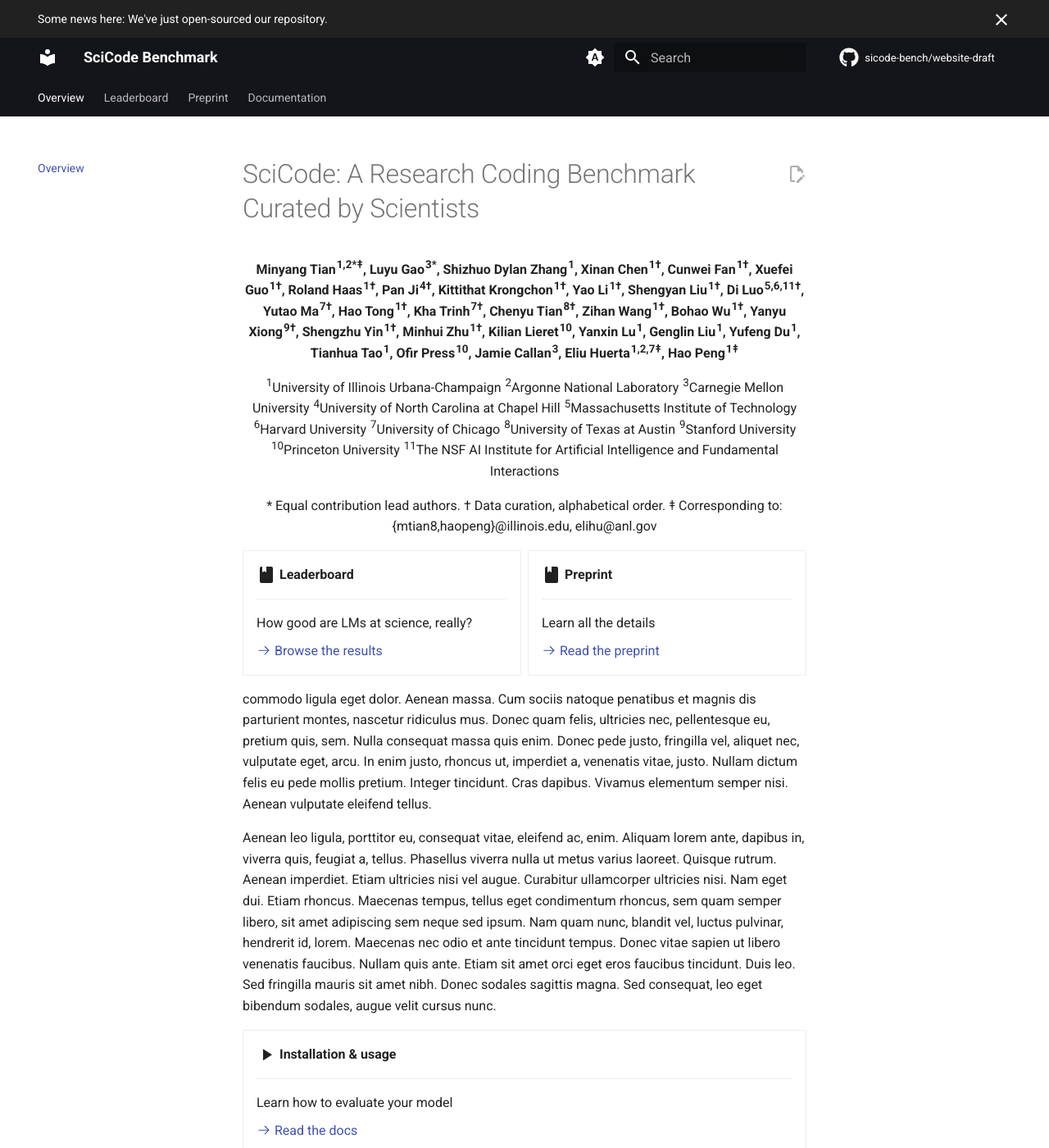
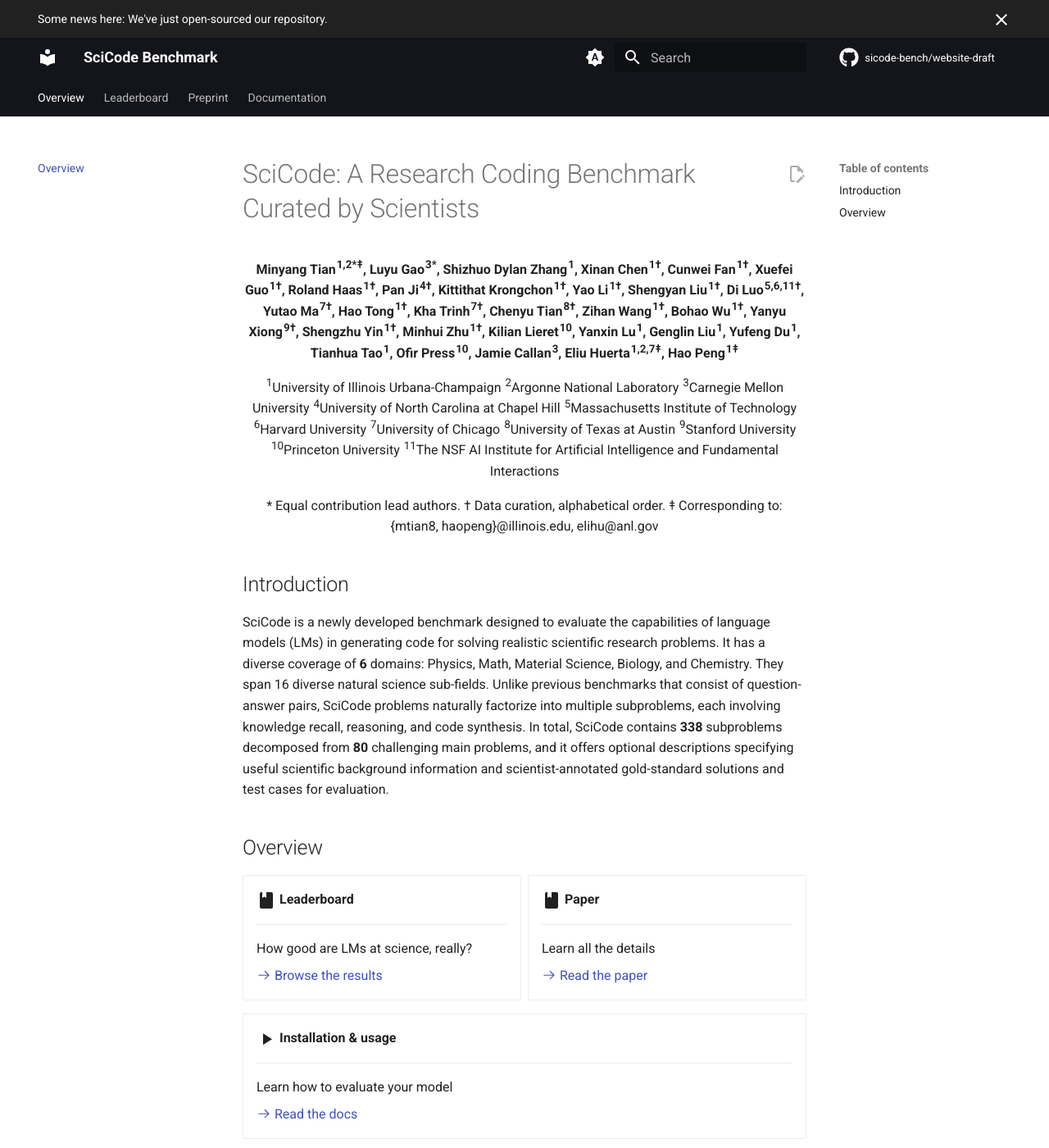
Before and after one commit to scicode-bench/scicode-bench.github.io, an MkDocs documentation site: the page built from docs/index.md, in a window 1280 px wide and 1400 px high. Shown: the whole window at 82% size. Built offline with MkDocs 1.6.1 and Material for MkDocs 9.7.7, drawn with Linux system fonts in a browser that asks for light colours; comment, search, counter and statistics services are not loaded.

Commit message:
Update index.md

```diff
--- a/docs/index.md
+++ b/docs/index.md
@@ -20,10 +20,14 @@
 
 <p align="center">
 * Equal contribution lead authors. † Data curation, alphabetical order.
-
-‡ Corresponding to: {mtian8,haopeng}@illinois.edu, elihu@anl.gov
+‡ Corresponding to: {mtian8, haopeng}@illinois.edu, elihu@anl.gov
 </p>
 
+## Introduction
+SciCode is a newly developed benchmark designed to evaluate the capabilities of language models (LMs) in generating code for solving realistic scientific research problems. It has a diverse coverage of **6** domains: Physics, Math, Material Science, Biology, and Chemistry. They span 16 diverse natural science sub-fields. Unlike previous benchmarks that consist of question-answer pairs, SciCode problems naturally factorize into multiple subproblems, each involving knowledge recall, reasoning, and code synthesis. In total, SciCode contains **338** subproblems decomposed from **80** challenging main problems, and it offers optional descriptions specifying useful scientific background information and scientist-annotated gold-standard solutions and test cases for evaluation.
+
+
+## Overview
 
 
 
@@ -37,18 +41,16 @@
 
     [:octicons-arrow-right-24: Browse the results](leaderboard.md)
 
--   :material-book:{ .lg .middle } __Preprint__
+-   :material-book:{ .lg .middle } __Paper__
 
     ---
 
     Learn all the details
 
-    [:octicons-arrow-right-24: Read the preprint](https://arxiv.com)
+    [:octicons-arrow-right-24: Read the paper](https://arxiv.com)
 </div>
 
-commodo ligula eget dolor. Aenean massa. Cum sociis natoque penatibus et magnis dis parturient montes, nascetur ridiculus mus. Donec quam felis, ultricies nec, pellentesque eu, pretium quis, sem. Nulla consequat massa quis enim. Donec pede justo, fringilla vel, aliquet nec, vulputate eget, arcu. In enim justo, rhoncus ut, imperdiet a, venenatis vitae, justo. Nullam dictum felis eu pede mollis pretium. Integer tincidunt. Cras dapibus. Vivamus elementum semper nisi. Aenean vulputate eleifend tellus.
 
-Aenean leo ligula, porttitor eu, consequat vitae, eleifend ac, enim. Aliquam lorem ante, dapibus in, viverra quis, feugiat a, tellus. Phasellus viverra nulla ut metus varius laoreet. Quisque rutrum. Aenean imperdiet. Etiam ultricies nisi vel augue. Curabitur ullamcorper ultricies nisi. Nam eget dui. Etiam rhoncus. Maecenas tempus, tellus eget condimentum rhoncus, sem quam semper libero, sit amet adipiscing sem neque sed ipsum. Nam quam nunc, blandit vel, luctus pulvinar, hendrerit id, lorem. Maecenas nec odio et ante tincidunt tempus. Donec vitae sapien ut libero venenatis faucibus. Nullam quis ante. Etiam sit amet orci eget eros faucibus tincidunt. Duis leo. Sed fringilla mauris sit amet nibh. Donec sodales sagittis magna. Sed consequat, leo eget bibendum sodales, augue velit cursus nunc.
 
 <div class="grid cards" markdown>
 
```
